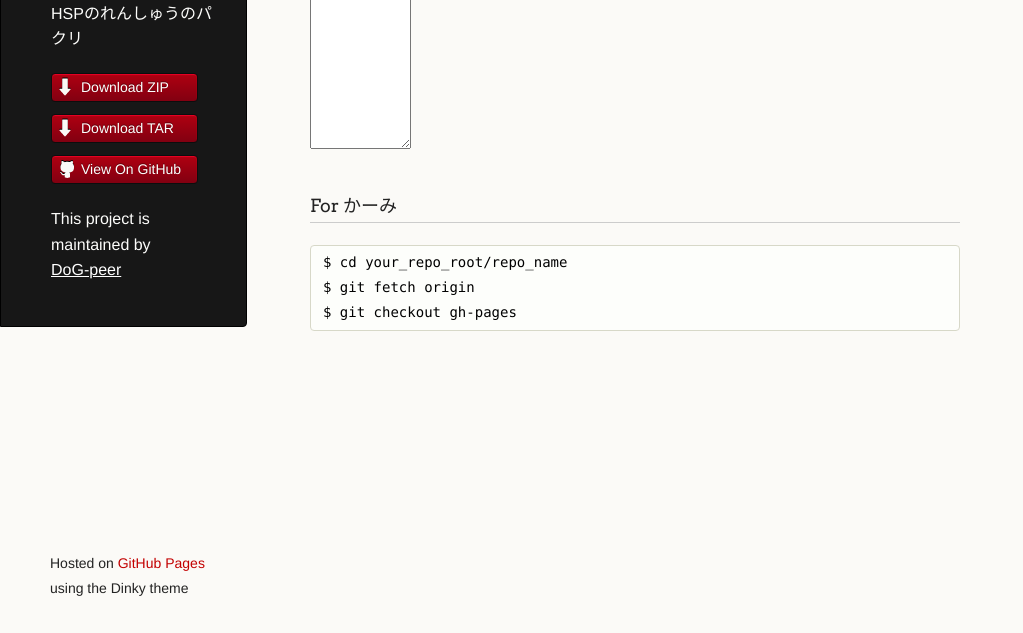
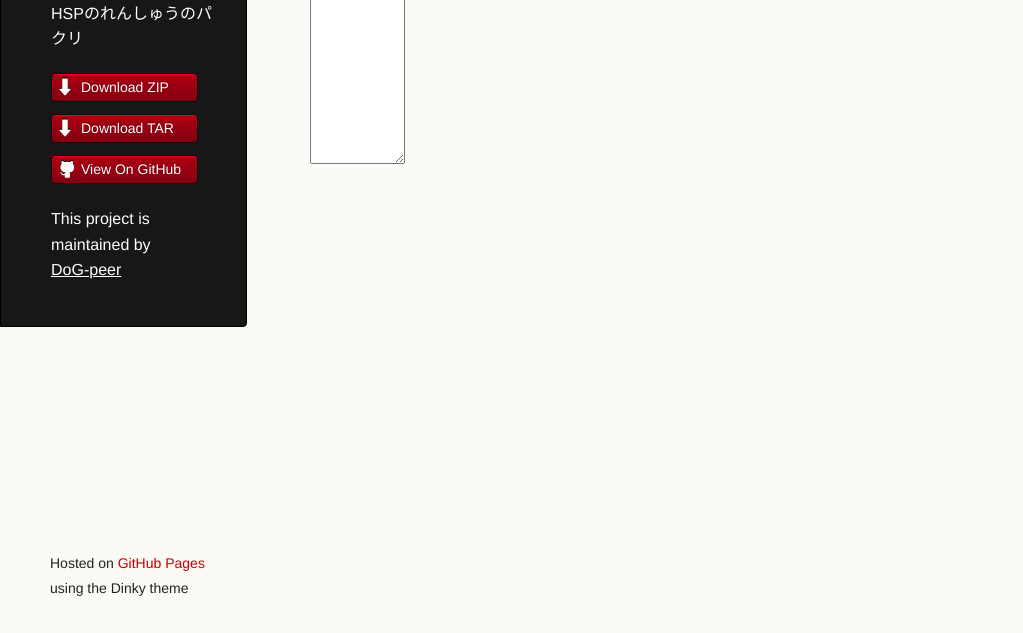
Before and after one commit to DoG-peer/HSP_learning, a plain HTML site: page index.html in a window 1280 px wide. Shown: the part 167-800 px from the top of the page, without its empty margins (0-1023 px from the left). Drawn offline with nearby package versions, Linux system fonts and the light colour scheme.

Commit message:
fix font

```diff
--- a/index.html
+++ b/index.html
@@ -32,17 +32,18 @@
       <section>
 		  <h3>
 			  <a id="welcome-to-github-pages" class="anchor" href="#welcome-to-github-pages" aria-hidden="true"><span class="octicon octicon-link"></span></a>Welcome to GitHub Pages.</h3>
-		  <textarea id="input" name="" cols="10" rows="15"></textarea>
+		  <textarea id="input" name="" cols="10" rows="15" style="font-family:MS明朝;"></textarea>
 		  <!--button id="copy" data-clipboard-target="result">結果をコピー</button-->
-		  <div id="result"></div>
-	<h3>
+		  <br>
+		  <div id="result" cols="90" rows="15" style="font-family:SimHei;"></div>
+	<!--h3>
 		<a id="for-kaami" class="anchor" href="#for-kaami" aria-hidden="true"><span class="octicon octicon-link"></span></a>For かーみ</h3>
 	<p>
 <pre><code>$ cd your_repo_root/repo_name
 $ git fetch origin
 $ git checkout gh-pages
 </code></pre>
-</p>
+</p>-->
 
       </section>
       <footer>
```
